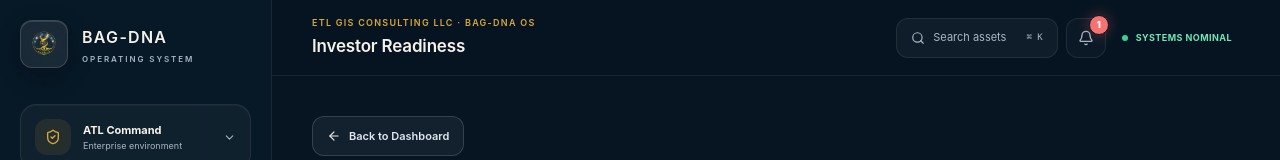
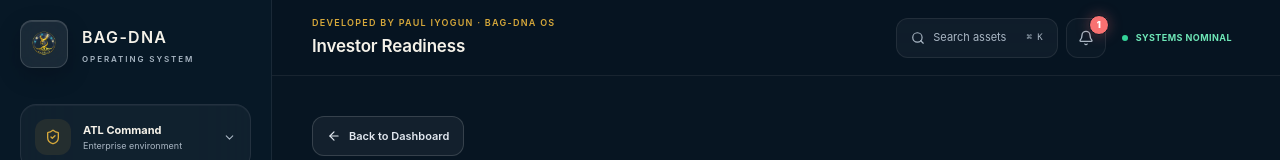
Before and after one commit to Omoluabi1003/bag-dna-os, a Next.js app: page /investors in a window 1280 px wide. Shown: the top 160 px of the page. Built offline with nearby package versions, Linux system fonts and the light colour scheme.

Commit message:
Update investor attribution to Paul Iyogun

```diff
--- a/app/investors/page.tsx
+++ b/app/investors/page.tsx
@@ -13,7 +13,7 @@ const thesis = [
 ] as const;
 
 export default function InvestorsPage() {
-  return <AppShell title="Investor Readiness" eyebrow="ETL GIS Consulting LLC · BAG-DNA OS">
+  return <AppShell title="Investor Readiness" eyebrow="Developed by Paul Iyogun · BAG-DNA OS">
     <div className="max-w-5xl"><Badge tone="cyan">Aviation identity infrastructure</Badge><h2 className="mt-6 text-5xl font-semibold leading-[1.02] tracking-[-.055em] md:text-7xl">Turn baggage uncertainty into operational trust.</h2><p className="mt-6 max-w-3xl text-base leading-8 text-mist">BAG-DNA OS is the identity, evidence, and geospatial intelligence layer for checked baggage—starting with a credible Nigeria aviation wedge and expanding into global airport infrastructure.</p><div className="mt-8 flex flex-wrap gap-3"><Link href="/pilot" className="rounded-full bg-gold px-5 py-3 text-xs font-bold text-ink">Review pilot strategy</Link><Link href="/integrations" className="rounded-full border border-white/15 px-5 py-3 text-xs font-bold text-ivory">Explore intelligence layers</Link></div></div>
     <div className="mt-12 grid gap-4 md:grid-cols-2 xl:grid-cols-3">{thesis.map(([Icon,title,text])=><article className="glass p-6" key={title}><Icon size={20} className="text-cyan"/><h3 className="mt-7 text-xl font-semibold">{title}</h3><p className="mt-3 text-xs leading-6 text-mist">{text}</p></article>)}</div>
     <section className="glass mt-8 p-6"><SectionHeading eyebrow="Expansion path" title="Land with evidence. Expand with infrastructure."/><div className="grid gap-5 md:grid-cols-4">{[["Nigeria pilot","LOS and ABV operational proof across domestic and international corridors."],["Airport network","Replicable identity and intelligence patterns across Nigerian gateways."],["Airline adoption","Shared custody evidence across stations, partners, and claims teams."],["Global trust layer","Interoperable baggage identity and risk intelligence across borders."]].map(([title,text],i)=><div key={title}><span className="text-xs font-bold text-gold">0{i+1}</span><h3 className="mt-4 text-sm font-semibold">{title}</h3><p className="mt-2 text-[11px] leading-5 text-mist">{text}</p></div>)}</div></section>
```
